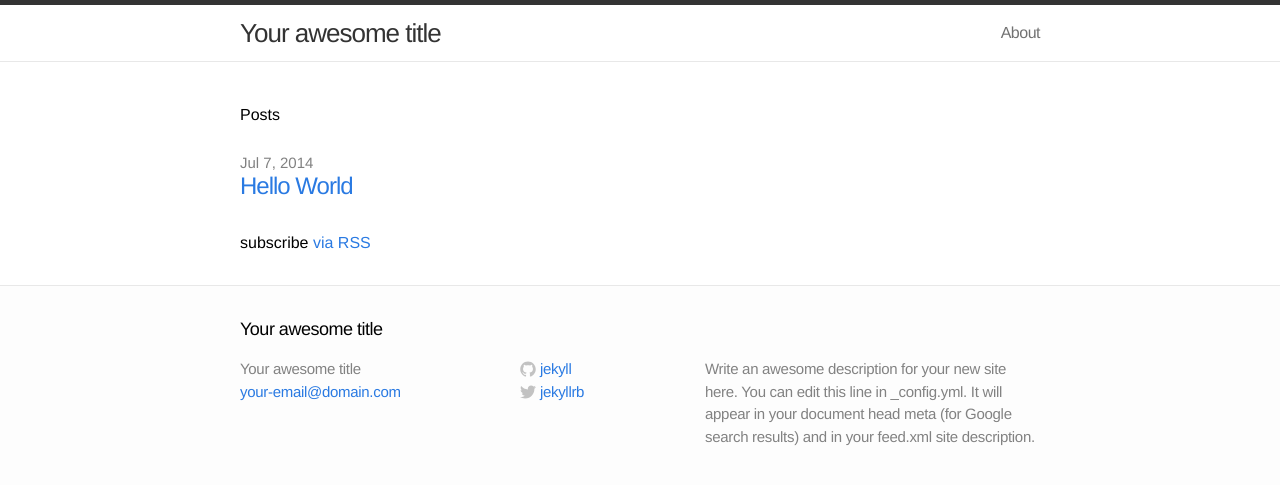
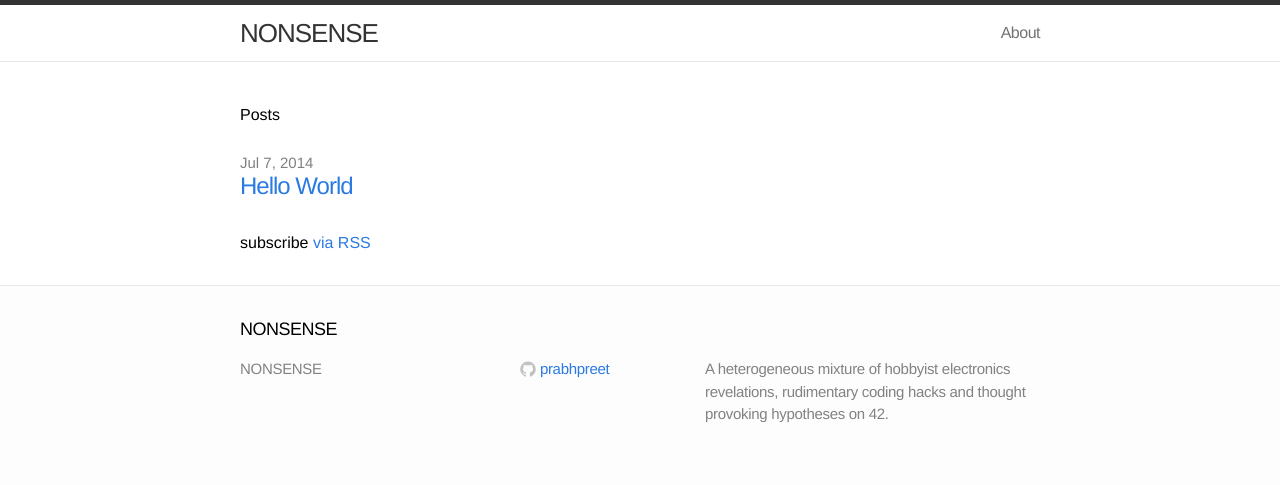
Before and after one commit to prabhpreet/prabhpreet.github.io, a Jekyll site: the page built from index.html, in a window 1280 px wide. Shown: the top 485 px of the page. Built offline with Jekyll 4.4.1, drawn with Linux system fonts in a browser that asks for light colours.

Commit message:
Description updated

```diff
--- a/_config.yml
+++ b/_config.yml
@@ -1,11 +1,10 @@
 # Site settings
-title: Your awesome title
-email: your-email@domain.com
-description: "Write an awesome description for your new site here. You can edit this line in _config.yml. It will appear in your document head meta (for Google search results) and in your feed.xml site description."
+title: NONSENSE
+description: "A heterogeneous mixture of hobbyist electronics revelations, rudimentary coding hacks and thought provoking hypotheses on 42."
 baseurl: ""
-url: "http://yourdomain.com"
-twitter_username: jekyllrb
-github_username:  jekyll
+url: "http://prabhpreet.github.io"
+facebook_username: prabhpreet.dua
+github_username:  prabhpreet
 
 # Build settings
 markdown: kramdown
```
